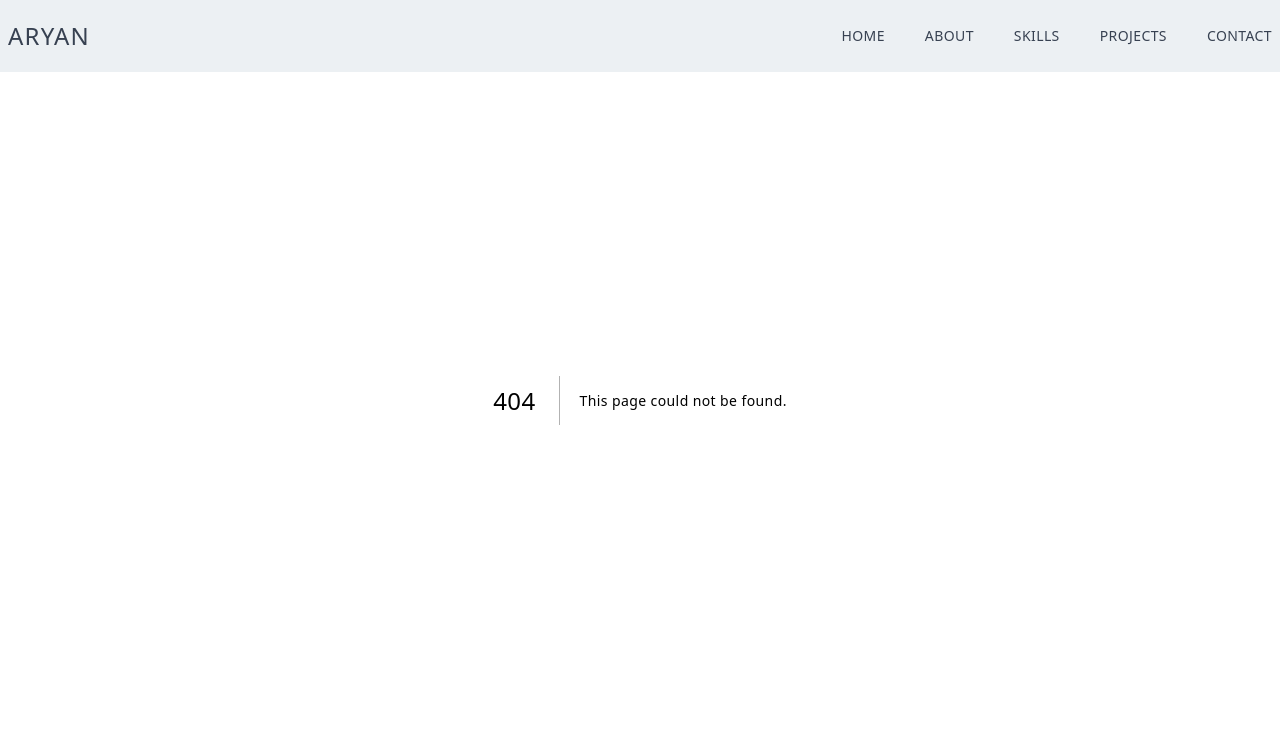
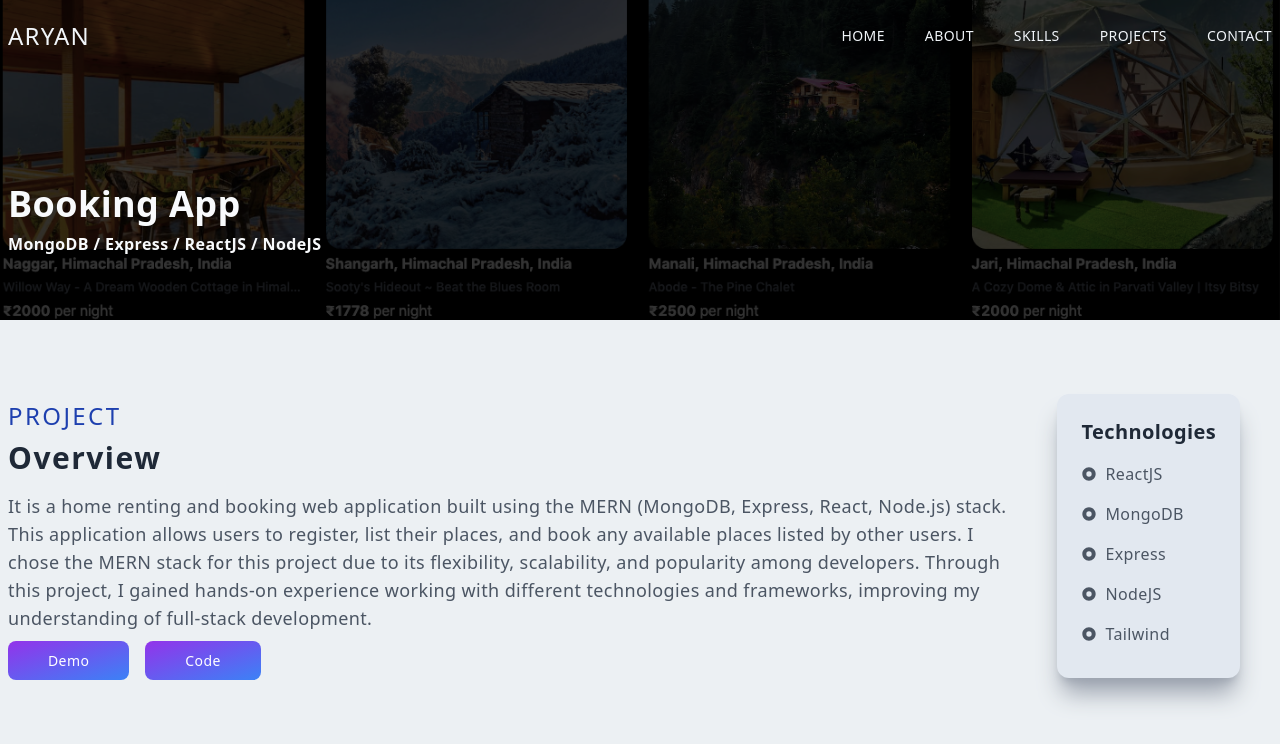
Before and after one commit to aryanraj60/Personal-Portfolio, a Next.js app: page /bookingApp in a window 1280 px wide. Before the commit this address had no page. Shown: the top 744 px of the page. Built offline with nearby package versions, Linux system fonts and the light colour scheme.

Commit message:
added new project

```diff
--- a/Components/Navbar.js
+++ b/Components/Navbar.js
@@ -31,7 +31,7 @@ const Navbar = () => {
       pathname === "/youtubeClone" ||
       pathname === "/musicPlayer" ||
       pathname === "/primeClone" ||
-      pathname === "/linkedinClone" ||
+      pathname === "/bookingApp" ||
       pathname === "/chatApp"
     ) {
       setOnProjectPage(true);
--- a/Components/Projects.js
+++ b/Components/Projects.js
@@ -5,8 +5,8 @@ import ecommerceProjectImg from "../public/assests/ecommerceProject.png";
 import youtubeClone from "../public/assests/tube.io.png";
 import musicPlayer from "../public/assests/MusicPlayer.png";
 import primeImg from "../public/assests/prime-clone.png";
-import linkedinImg from "../public/assests/linked-in-clone.png";
 import chatAppImg from "../public/assests/whatsapp-clone.png";
+import bookingioImg from "../public/assests/booking-io.png";
 
 const Projects = () => {
   return (
@@ -42,10 +42,10 @@ const Projects = () => {
             url="/primeClone"
           />
           <Project
-            name="LinkedIn Clone"
-            tech="ReactJS"
-            backgroundImg={linkedinImg}
-            url="/linkedinClone"
+            name="Booking App"
+            tech="MERN Stack"
+            backgroundImg={bookingioImg}
+            url="/bookingApp"
           />
           <Project
             name="Chat App"
--- a/pages/linkedinClone.js
+++ b/pages/bookingApp.js
@@ -1,23 +1,23 @@
 import React from "react";
 import Image from "next/image";
-import linkedInImg from "../public/assests/linked-in-clone.png";
+import bookingioImg from "../public/assests/booking-io.png";
 import { RiRadioButtonFill } from "react-icons/ri";
 
-const linkedinClone = () => {
+const BookingApp = () => {
   return (
     <div className="w-full">
       <div className="w-screen h-[30vh] lg:h-[40vh] relative">
         <div className="absolute top-0 left-0 w-full h-[30vh] lg:h-[40vh] bg-black/80 z-10"></div>
         <Image
-          src={linkedInImg}
+          src={bookingioImg}
           className=""
           fill="fill"
           style={{ objectFit: "cover" }}
         />
         <div className="absolute px-2 w-full max-w-7xl left-[50%] right-[50%] top-[55%] translate-x-[-50%] text-white z-10">
-          <h2 className="py-2 text-slate-50">LinkedIn Clone</h2>
+          <h2 className="py-2 text-slate-50">Booking App</h2>
           <h3 className="text-slate-50">
-            ReactJS / Firebase / Redux / Tailwind
+            MongoDB / Express / ReactJS / NodeJS
           </h3>
         </div>
       </div>
@@ -29,22 +29,24 @@ const linkedinClone = () => {
           </p>
           <h2 className="text-3xl tracking-wider">Overview</h2>
           <p className="py-4 text-gray-600 text-lg">
-            It's a LinkedIn clone built using Firebase Auth for authentication,
-            Firestore of Firebase for storing user posts, Redux for state
-            management, and Tailwind for styling. Firebase Auth provides
-            authentication services, Firebase Firestore offers real-time
-            database functionality, TailwindCSS provides quick styling for the
-            UI, and Redux is used for managing the application's state.
+            It is a home renting and booking web application built using the
+            MERN (MongoDB, Express, React, Node.js) stack. This application
+            allows users to register, list their places, and book any available
+            places listed by other users. I chose the MERN stack for this
+            project due to its flexibility, scalability, and popularity among
+            developers. Through this project, I gained hands-on experience
+            working with different technologies and frameworks, improving my
+            understanding of full-stack development.
           </p>
           <a
-            href="https://linkedin-clone-a8efd.web.app/"
+            href="https://booking-io-ten.vercel.app/"
             target="_blank"
             class="text-white bg-gradient-to-br from-purple-600 to-blue-500 hover:bg-gradient-to-bl font-medium rounded-lg text-sm px-10 py-2.5 text-center mr-4"
           >
             Demo
           </a>
           <a
-            href="https://github.com/aryanraj60/LinkedIn-Clone"
+            href="https://github.com/aryanraj60/Booking.io"
             target="_blank"
             class="text-white bg-gradient-to-br from-purple-600 to-blue-500 hover:bg-gradient-to-bl font-medium rounded-lg text-sm px-10 py-2.5 text-center"
           >
@@ -62,13 +64,13 @@ const linkedinClone = () => {
                 <RiRadioButtonFill /> ReactJS
               </p>
               <p className="text-gray-600 py-2 flex items-center gap-2">
-                <RiRadioButtonFill /> Redux
+                <RiRadioButtonFill /> MongoDB
               </p>
               <p className="text-gray-600 py-2 flex items-center gap-2">
-                <RiRadioButtonFill /> Firebase Auth
+                <RiRadioButtonFill /> Express
               </p>
               <p className="text-gray-600 py-2 flex items-center gap-2">
-                <RiRadioButtonFill /> Firebase Firestore
+                <RiRadioButtonFill /> NodeJS
               </p>
               <p className="text-gray-600 py-2 flex items-center gap-2">
                 <RiRadioButtonFill /> Tailwind
@@ -81,4 +83,4 @@ const linkedinClone = () => {
   );
 };
 
-export default linkedinClone;
+export default BookingApp;
```
Also changed, not shown: public/assests/booking-io.png (added).
